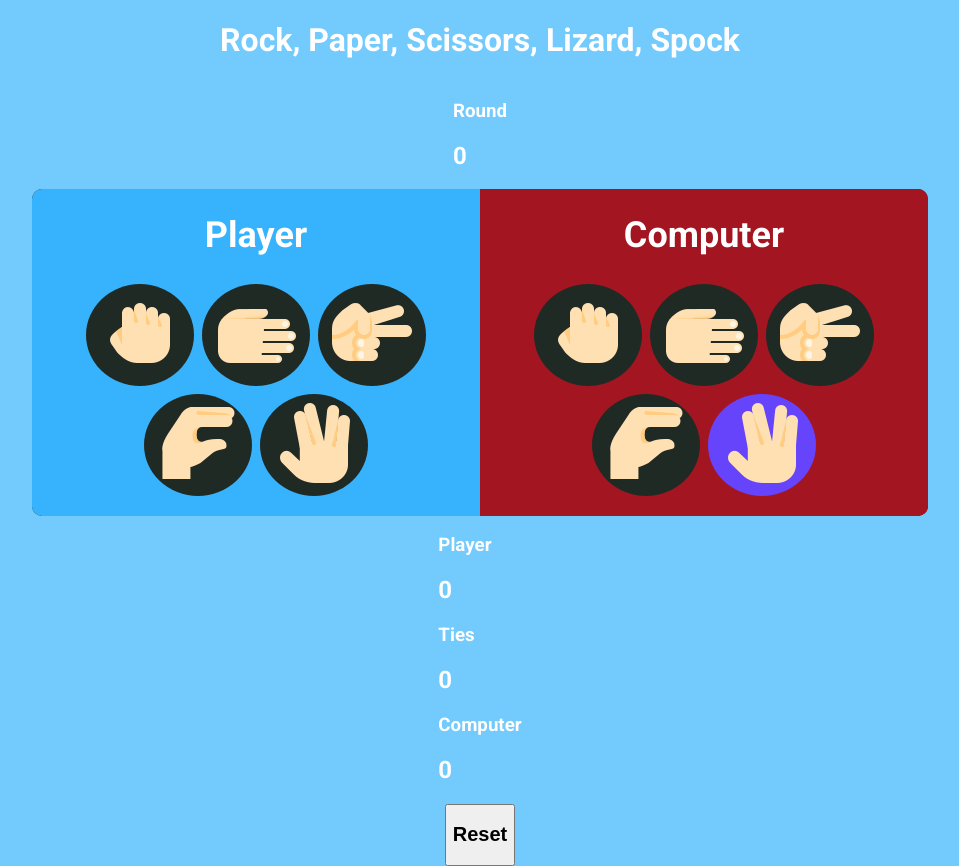
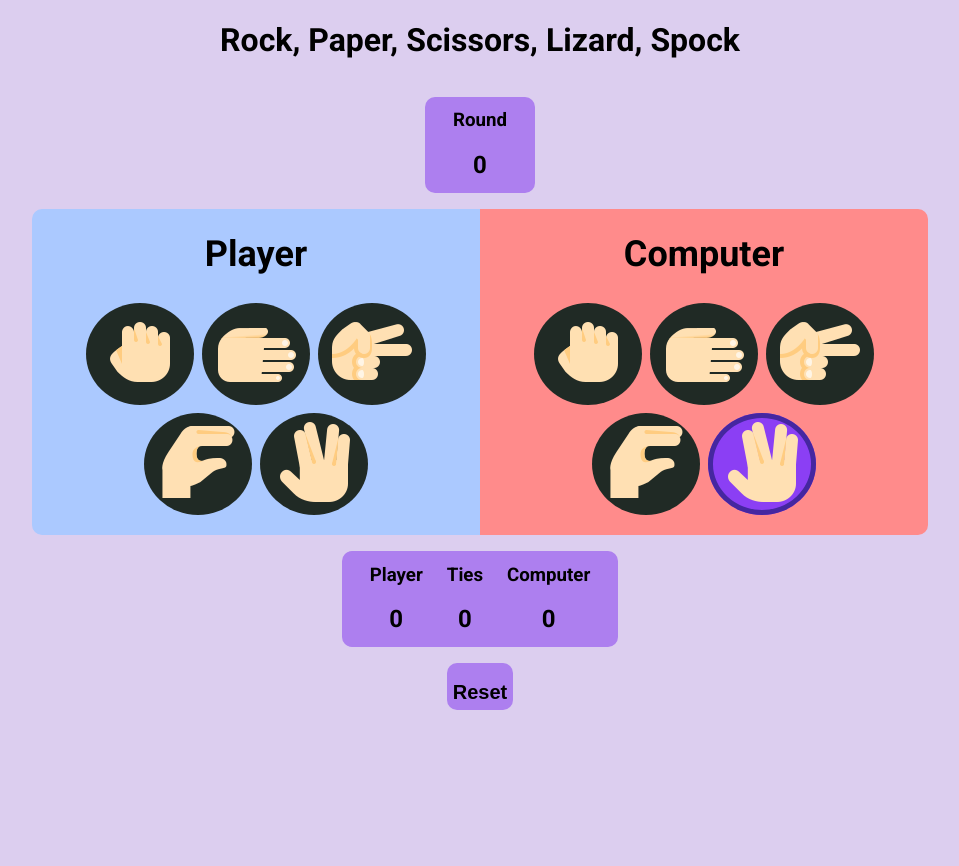
Before and after one commit to MattFerzz/unq-ui-matias-fernandez-trabajo-final, a React (Create React App) app: page /pve in a window 1280 px wide. Shown: the whole page, without its empty margins (160-1119 px from the left). After the commit the page ends 800 px from the top, so only its background shows below. Built offline with nearby package versions, Linux system fonts and the light colour scheme.

Commit message:
:bento: updated site info

```diff
--- a/public/index.html
+++ b/public/index.html
@@ -27,7 +27,7 @@
       work correctly both with client-side routing and a non-root public URL.
       Learn how to configure a non-root public URL by running `npm run build`.
     -->
-    <title>React App</title>
+    <title>Rock Paper Scissors Lizard Spock</title>
   </head>
   <body>
     <noscript>You need to enable JavaScript to run this app.</noscript>
--- a/src/App.css
+++ b/src/App.css
@@ -1,10 +1,23 @@
 :root {
+/*   --lblue: #0393e3;
+  --dark: #202a25;
+  --p2: #a31621;
+  --p1: #36b3fc;
+  --info: #1ba249;
+  --active: #6644fc; */
   --lblue: #0393e3;
   --dark: #202a25;
+  --p1: #ABC9FF;
+  --p2: #FF8B8B;
+  --info: #AD7FEF;
+  --active: #8B3FF4;
+  --active-border: #4527A0;
+  --tie: grey;
+
 }
 body {
-  background-color: #72cafd;
-  color: white;
+  background-color: #DCCEEF;
+  color: black;
 }
 
 .game {
@@ -27,7 +40,6 @@ body {
 }
 
 .container-selection {
-  background-color: #202a25;
   border-radius: 10px;
   width: 100%;
   height: 100%;
@@ -43,13 +55,13 @@ body {
 .p1 {
   min-width: 15em;
   flex: 1;
-  background-color: #36b3fc;
+  background-color: var(--p1);
 }
 
 .p2 {
   min-width: 15em;
   flex: 1;
-  background-color: #a31621;
+  background-color: var(--p2);
 }
 
 .container-selection-title {
@@ -60,16 +72,8 @@ body {
   justify-content: center;
 }
 
-.container-score {
-  display: flex;
-  flex-direction: column;
-  align-items: center;
-}
 
-.container-score-score {
-  display: flex;
-  flex-direction: row;
-}
+
 
 .container-selection-buttons {
   display: flex;
@@ -85,6 +89,7 @@ body {
   font-size: medium;
   background-color: var(--dark);
   margin: 0.25em;
+  cursor: pointer;
 }
 
 .disabled {
@@ -92,10 +97,81 @@ body {
 }
 
 .container-selection-button:hover {
-  background-color: #6644fc;
+  background-color: var(--active);
   color: white;
+  box-shadow: inset 0px 0px 0px 5px var(--active-border);
+
 }
 .active {
-  background-color: #6644fc;
+  background-color: var(--active);
   color: white;
+  box-shadow: inset 0px 0px 0px 5px var(--active-border);
 }
+
+.container-result {
+  display: flex;
+  flex-direction: column;
+  align-items: center;
+  justify-content: center;
+  border-radius: 10px;
+  width: 30%;
+  margin: 1em;
+}
+
+.container-score {
+  background-color: var(--info);
+  display: flex;
+  flex-direction: column;
+  align-items: center;
+  justify-content: center;
+  border-radius: 10px;
+  width: 50%;
+  margin: 1em;
+}
+
+.horizontal-counter {
+  background-color: var(--info);
+  display: flex;
+  flex-direction: row;
+  align-items: center;
+  justify-content: space-evenly;
+  border-radius: 10px;
+  padding: 1em;
+  margin: 1em;
+  height: 4em;
+  overflow: hidden;
+}
+.horizontal-counter-column-title {
+  margin-bottom: 0em;
+
+}
+
+.horizontal-counter-column {
+  width: 100%;
+  display: flex;
+  flex-direction: column;
+  align-items: center;
+  justify-content: center;
+  margin:.75em
+}
+
+.no-margin-top {
+  margin-top: 0;
+}
+
+.tie {
+  background-color: var(--tie);
+}
+
+.button{
+  background-color: var(--info);
+  display: flex;
+  flex-direction: column;
+  align-items: center;
+  justify-content: space-evenly;
+  border-radius: 10px;
+  border-width: 0px;
+  overflow: hidden;
+  height: 3.5em;
+  cursor:pointer;
+}
```
Also changed, not shown: public/manifest.json, 1 other file (tests, documents, lock files or other folders).
